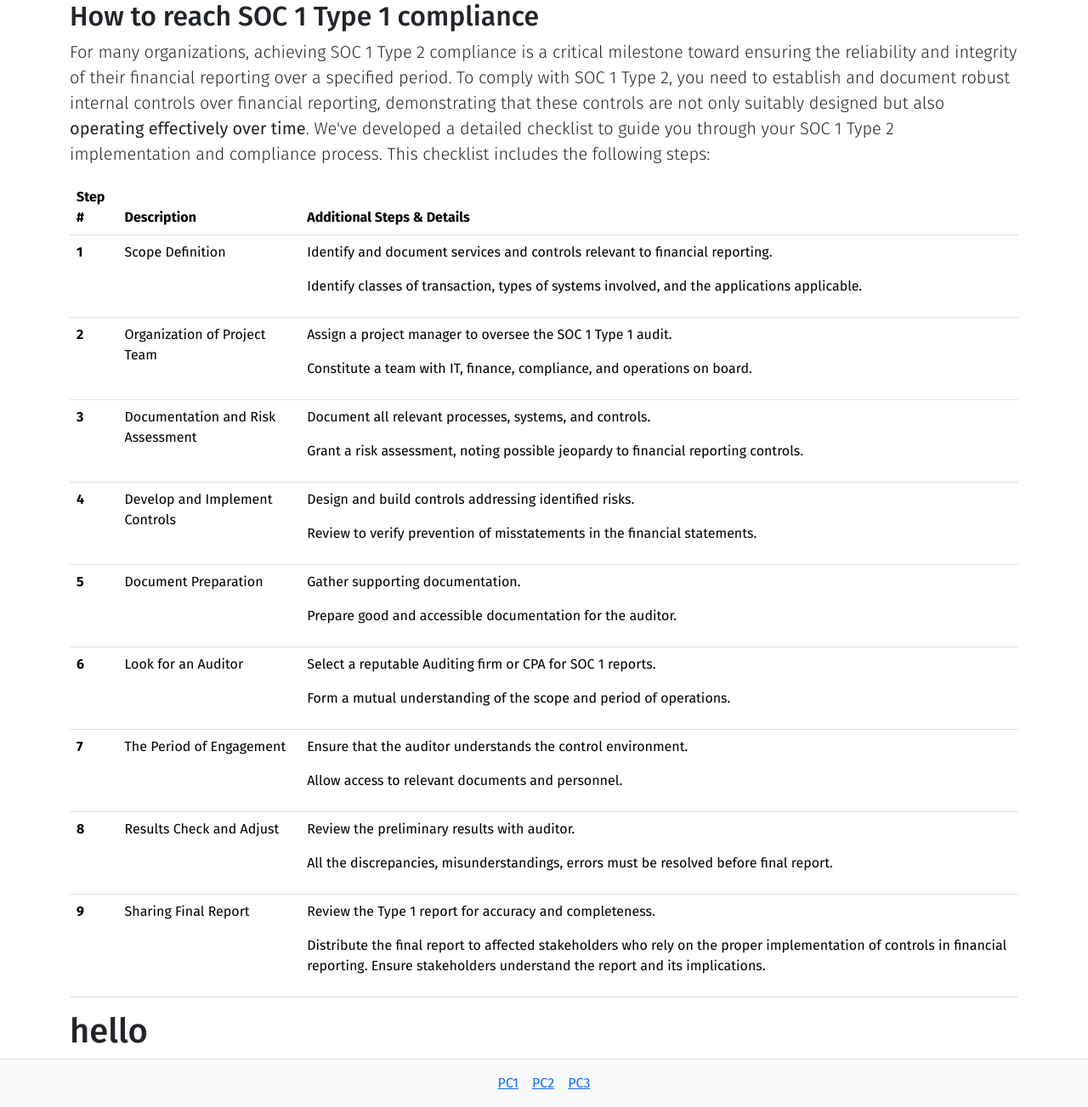
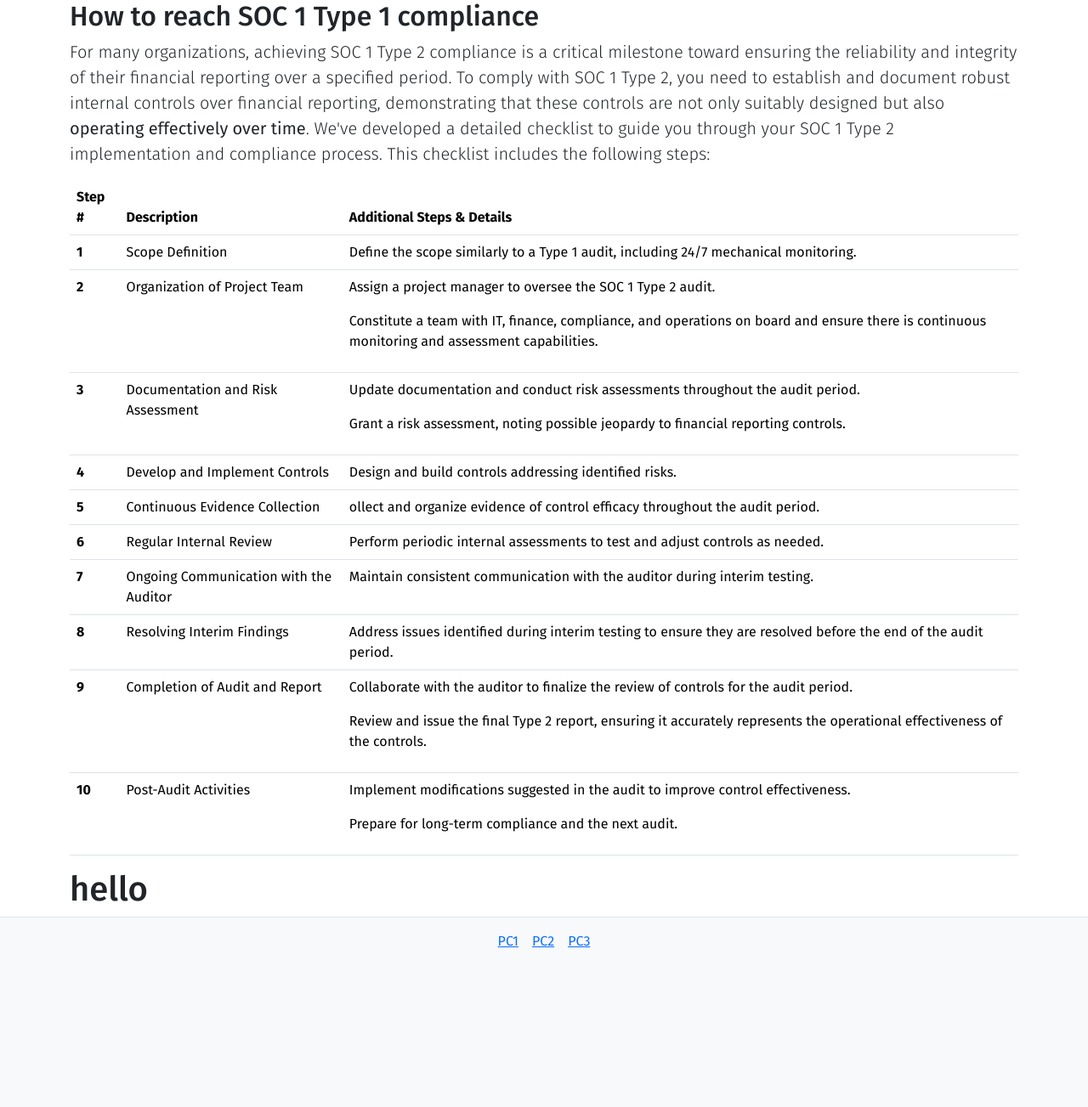
Before and after one commit to jonnych6/CertificationWeb-2, a Flask app: page /soc1_type2_checklist in a window 1280 px wide. Shown: the part 789-2092 px from the top of the page at 85% size. After the commit the page ends 1904 px from the top, so only its background shows below. Run offline with Flask 3, Linux system fonts and the light colour scheme.

Commit message:
finish soc1type2 checklist

```diff
--- a/templates/SOC1/soc1_type2.html
+++ b/templates/SOC1/soc1_type2.html
@@ -36,24 +36,19 @@ content %}
             <th scope="row">1</th>
             <td>Scope Definition</td>
             <td>
-              <p>
-                Identify and document services and controls relevant to
-                financial reporting.
-              </p>
-              <p>
-                Identify classes of transaction, types of systems involved, and
-                the applications applicable.
-              </p>
+              Define the scope similarly to a Type 1 audit, including 24/7
+              mechanical monitoring.
             </td>
           </tr>
           <tr>
             <th scope="row">2</th>
             <td>Organization of Project Team</td>
             <td>
-              <p>Assign a project manager to oversee the SOC 1 Type 1 audit.</p>
+              <p>Assign a project manager to oversee the SOC 1 Type 2 audit.</p>
               <p>
                 Constitute a team with IT, finance, compliance, and operations
-                on board.
+                on board and ensure there is continuous monitoring and
+                assessment capabilities.
               </p>
             </td>
           </tr>
@@ -61,7 +56,10 @@ content %}
             <th scope="row">3</th>
             <td>Documentation and Risk Assessment</td>
             <td>
-              <p>Document all relevant processes, systems, and controls.</p>
+              <p>
+                Update documentation and conduct risk assessments throughout the
+                audit period.
+              </p>
               <p>
                 Grant a risk assessment, noting possible jeopardy to financial
                 reporting controls.
@@ -71,64 +69,63 @@ content %}
           <tr>
             <th scope="row">4</th>
             <td>Develop and Implement Controls</td>
+            <td>Design and build controls addressing identified risks.</td>
+          </tr>
+          <tr>
+            <th scope="row">5</th>
+            <td>Continuous Evidence Collection</td>
             <td>
-              <p>Design and build controls addressing identified risks.</p>
+              ollect and organize evidence of control efficacy throughout the
+              audit period.
+            </td>
+          </tr>
+          <tr>
+            <th scope="row">6</th>
+            <td>Regular Internal Review</td>
+            <td>
+              Perform periodic internal assessments to test and adjust controls
+              as needed.
+            </td>
+          </tr>
+          <tr>
+            <th scope="row">7</th>
+            <td>Ongoing Communication with the Auditor</td>
+            <td>
+              Maintain consistent communication with the auditor during interim
+              testing.
+            </td>
+          </tr>
+          <tr>
+            <th scope="row">8</th>
+            <td>Resolving Interim Findings</td>
+            <td>
+              Address issues identified during interim testing to ensure they
+              are resolved before the end of the audit period.
+            </td>
+          </tr>
+          <tr>
+            <th scope="row">9</th>
+            <td>Completion of Audit and Report</td>
+            <td>
               <p>
-                Review to verify prevention of misstatements in the financial
-                statements.
+                Collaborate with the auditor to finalize the review of controls
+                for the audit period.
+              </p>
+              <p>
+                Review and issue the final Type 2 report, ensuring it accurately
+                represents the operational effectiveness of the controls.
               </p>
             </td>
           </tr>
           <tr>
-            <th scope="row">5</th>
-            <td>Document Preparation</td>
-            <td>
-              <p>Gather supporting documentation.</p>
-              <p>Prepare good and accessible documentation for the auditor.</p>
-            </td>
-          </tr>
-          <tr>
-            <th scope="row">6</th>
-            <td>Look for an Auditor</td>
-            <td>
-              <p>Select a reputable Auditing firm or CPA for SOC 1 reports.</p>
-              <p>
-                Form a mutual understanding of the scope and period of
-                operations.
-              </p>
-            </td>
-          </tr>
-          <tr>
-            <th scope="row">7</th>
-            <td>The Period of Engagement</td>
+            <th scope="row">10</th>
+            <td>Post-Audit Activities</td>
             <td>
               <p>
-                Ensure that the auditor understands the control environment.
+                Implement modifications suggested in the audit to improve
+                control effectiveness.
               </p>
-              <p>Allow access to relevant documents and personnel.</p>
-            </td>
-          </tr>
-          <tr>
-            <th scope="row">8</th>
-            <td>Results Check and Adjust</td>
-            <td>
-              <p>Review the preliminary results with auditor.</p>
-              <p>
-                All the discrepancies, misunderstandings, errors must be
-                resolved before final report.
-              </p>
-            </td>
-          </tr>
-          <tr>
-            <th scope="row">9</th>
-            <td>Sharing Final Report</td>
-            <td>
-              <p>Review the Type 1 report for accuracy and completeness.</p>
-              <p>
-                Distribute the final report to affected stakeholders who rely on
-                the proper implementation of controls in financial reporting.
-                Ensure stakeholders understand the report and its implications.
-              </p>
+              <p>Prepare for long-term compliance and the next audit.</p>
             </td>
           </tr>
         </tbody>
```
